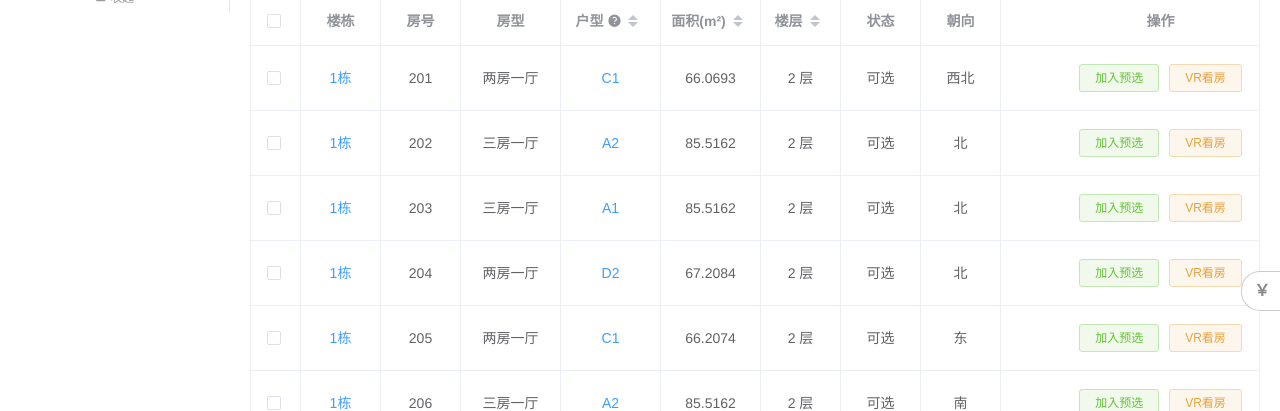
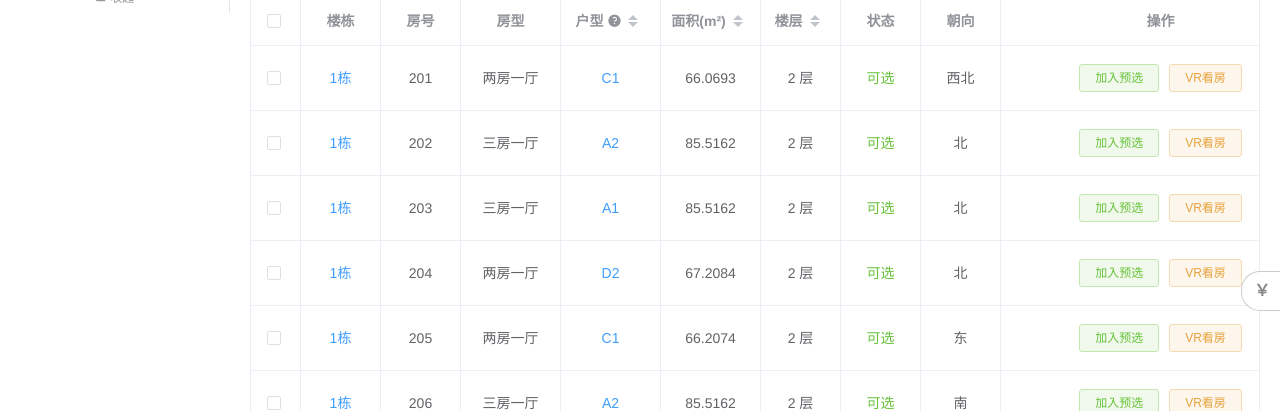
Before and after one commit to helloyutian/rongyue, a Vue app: page / in a window 1280 px wide. Shown: the part 389-800 px from the top of the page. Built offline with nearby package versions, Linux system fonts and the light colour scheme.

Commit message:
修改列表状态颜色

```diff
--- a/src/App.vue
+++ b/src/App.vue
@@ -259,4 +259,13 @@ a {
     text-decoration: underline;
   }
 }
+.text-danger {
+  color: #F56C6C;
+}
+.text-warning {
+  color: #E6A23C;
+}
+.text-success {
+  color: #67C23A;
+}
 </style>
--- a/src/views/Home.vue
+++ b/src/views/Home.vue
@@ -60,8 +60,9 @@
       </el-table-column>
       <el-table-column prop="isSpare" label="状态" align="center">
         <template #default="scope">
-          <span v-if="scope.row.isSpare" class="text-success">预选</span>
-          <span v-else>可选</span>
+          <span v-if="type === 1 && scope.row.isDisabled" class="text-danger">已被选</span>
+          <span v-else-if="scope.row.isSpare" class="text-warning">已预选</span>
+          <span v-else class="text-success">可选</span>
         </template>
       </el-table-column>
       <el-table-column prop="direction" label="朝向" align="center"></el-table-column>
```
